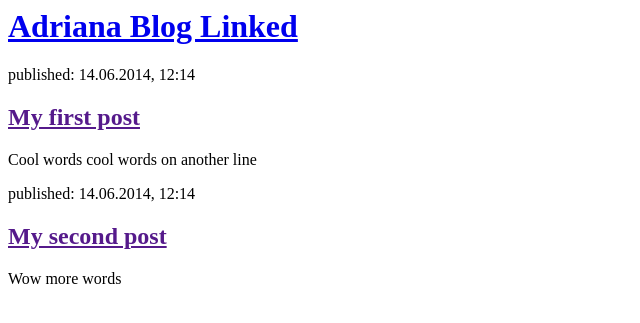
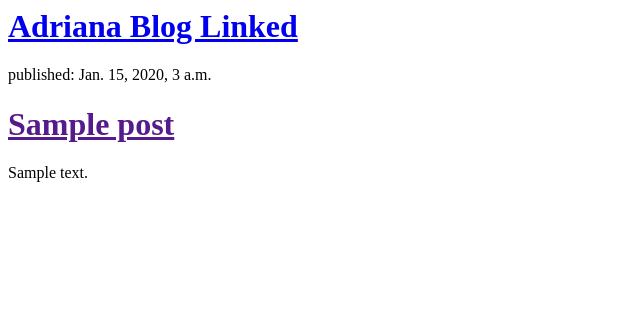
Before and after one commit to adrstohn/my-first-blog, a Django app: template blog/templates/blog/post_list.html in a window 1280 px wide. Shown: the top 323 px of the page, without its empty margins (0-640 px from the left). Run offline with Django 3.2, Linux system fonts and the light colour scheme; the template is opened without the code that fills it: values that come from a table or form of the project are taken from there, others are empty; tables that the repository leaves empty hold one stand-in row (values such as "Sample post").

Commit message:
Modified templates to display posts from database.

```diff
--- a/blog/templates/blog/post_list.html
+++ b/blog/templates/blog/post_list.html
@@ -7,17 +7,14 @@
             <h1><a href="/">Adriana Blog Linked </a></h1>
         </div>
 
-        <div>
-            <p>published: 14.06.2014, 12:14</p>
-            <h2><a href="">My first post</a></h2>
-            <p>Cool words
-              cool words on another line</p>
-        </div>
 
-        <div>
-            <p>published: 14.06.2014, 12:14</p>
-            <h2><a href="">My second post</a></h2>
-            <p> Wow more words</p>
-        </div>
+        {% for post in posts %}
+          <div>
+            <p>published: {{ post.published_date }}</p>
+            <h1> <a href=""> {{ post.title }}</a></h1>
+            <p> {{ post.text|linebreaksbr }}</p>
+          </div>
+        {% endfor %}
+
     </body>
 </html>
--- a/blog/views.py
+++ b/blog/views.py
@@ -1,4 +1,7 @@
 from django.shortcuts import render
+from django.utils import timezone
+from .models import Post
 
 def post_list(request):
-    return render(request, 'blog/post_list.html', {})
+    posts = Post.objects.filter(published_date__lte=timezone.now()).order_by('published_date')
+    return render(request, 'blog/post_list.html', {'posts':posts})
```
